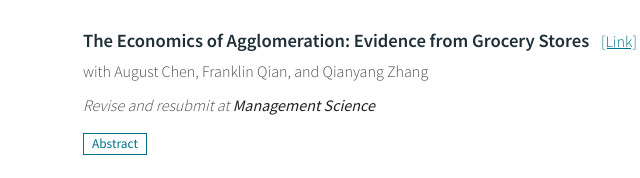
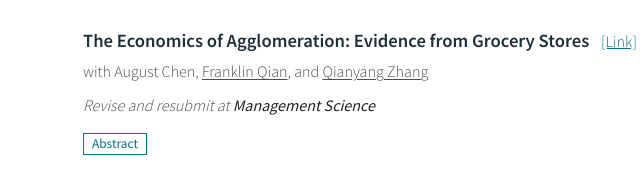
Before and after one commit to xiangzhang-econ/xiangzhang-econ.github.io, a plain HTML site: page research.html in a window 1280 px wide. Shown: the part 159-337 px from the top of the page, 67-707 px from the left. Drawn offline with Linux system fonts and the light colour scheme.

Commit message:
add link

```diff
--- a/research.html
+++ b/research.html
@@ -41,7 +41,7 @@
         </p>
 
         <p class="paper-note">
-          with August Chen, Franklin Qian, and Qianyang Zhang
+          with August Chen, <a class="coauthor-link" href="https://sites.google.com/view/fqian/home" target="_blank" rel="noopener">Franklin Qian</a>, and <a class="coauthor-link" href="https://qianyangz.github.io/" target="_blank" rel="noopener">Qianyang Zhang</a>
         </p>
 
         <p class="paper-status">
--- a/style.css
+++ b/style.css
@@ -276,6 +276,17 @@ a:hover {
   line-height: 1.45;
 }
 
+.coauthor-link {
+  color: inherit;
+  text-decoration: underline;
+  text-decoration-thickness: 1px;
+  text-underline-offset: 2px;
+}
+
+.coauthor-link:hover {
+  color: var(--link-blue);
+}
+
 .paper-status {
   margin: 0 0 10px 0;
   color: #4c4c4c;
```
